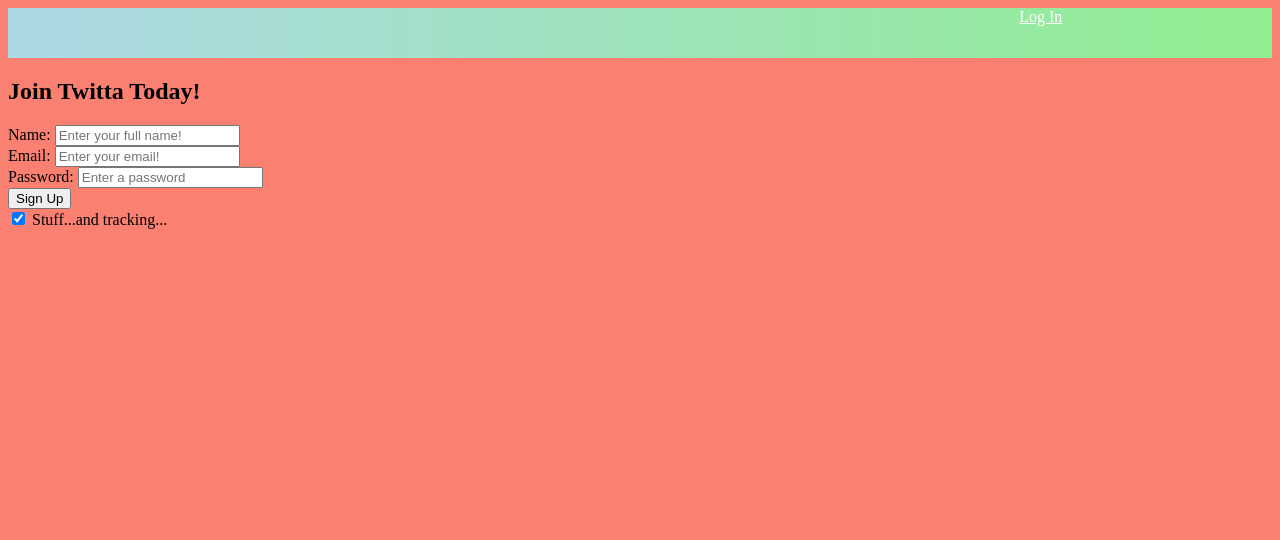
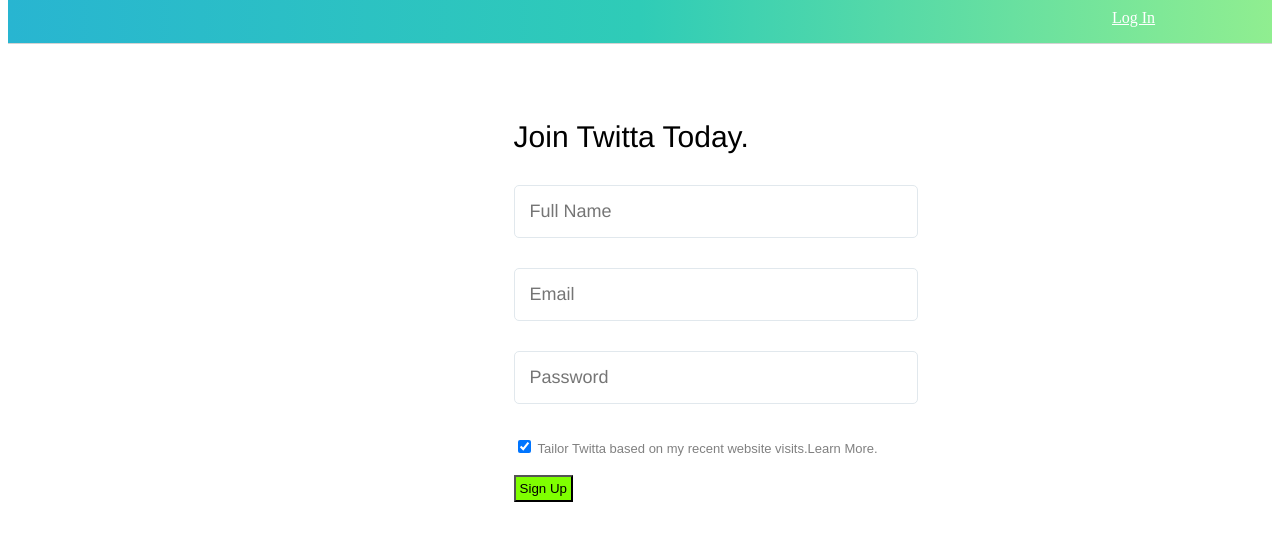
Before and after one commit to hjpdu/express_static, a website: page public/html/signup.html in a window 1280 px wide. Drawn offline with Linux system fonts and the light colour scheme; files whose address does not match are found by name.

Commit message:
Updated nav bar, styled checkbox text and forms

```diff
--- a/public/css/signup.css
+++ b/public/css/signup.css
@@ -1,22 +1,69 @@
 body{
-  background-color: salmon;
+  background-color: #fff;
   overflow-x:hidden;
 }
 #login-bar {
   /*margin: 0 -9999rem;*/
-  /*padding: 0.25rem 9999rem;*/
-  /*margin-top: -.5rem;*/
-  background: -webkit-linear-gradient(0, lightblue, lightgreen); /* For Safari 5.1 to 6.0 */
+  padding: 0.25rem 5rem;
+  margin-top: -.5rem;
+  background: -webkit-linear-gradient(0,#28B5D1, #2FCCB7, lightgreen); /* For Safari 5.1 to 6.0 */
 
   /*the above code is what allowed me to have the overflow
   on the header!*/
   /*background-color: blue;*/
-  width:100%;
-  height: 50px;
+  /*width:100%;*/
+  height: 35px;
+  border-bottom: 1px solid lightgrey;
+  background-size:auto;
 }
 
 #login-bar a {
   color: white;
   margin-left: 80%;
-  margin-top: 30px
+  margin-top: 5px;
+  position: absolute;
 }
+
+#login-form {
+  margin: 0 40%;
+  width: 500px
+
+}
+#login-form h2 {
+  font-family: helvetica;
+  font-size: 30px;
+  line-height: 36px;
+  font-weight: 300;
+  padding: 0;
+  margin-top: 15%;
+  margin-bottom: 15px
+}
+
+#login-form button {
+  display: flex;
+  background-color: chartreuse;
+  padding: 4px;
+  margin:0;
+}
+
+
+.signup-boxes {
+    background-color: #fff;
+  }
+
+  .signup-boxes input {
+    border-radius:5px;
+    width:372px;
+    padding: 15px;
+    margin-top: 15px;
+    margin-bottom:15px;
+    border: 1px solid #e1e8ed;
+    font-family: helvetica;
+    font-size:18px;
+  }
+
+  .checkbox-text {
+    color: grey;
+    font-family: Arial;
+    font-size: 13px;
+  }
--- a/public/html/signup.html
+++ b/public/html/signup.html
@@ -11,26 +11,32 @@
       <a href="/login">Log In</a>
     </div>
   </header>
-  <main>
-    <h2>Join Twitta Today!</h2>
+  <main id="login-form">
+    <h2>Join Twitta Today.</h2>
     <form action="/signup">
+      <div class= "signup-boxes">
+        <label for="name"></label>
+        <input type="text" placeholder="Full Name" required>
+      </div>
+      <div class= "signup-boxes">
+        <label for="email"></label>
+        <input type="email" placeholder="Email" required>
+      </div>
+      <div class= "signup-boxes">
+        <label for="password"></label>
+        <input type="password" placeholder ="Password" required>
+      </div>
+      <br>
       <div>
-        <label for="name">Name:</label>
-        <input type="text" placeholder="Enter your full name!" required>
-      </div>
-      <div>
-        <label for="email">Email:</label>
-        <input type="email" placeholder="Enter your email!" required>
-      </div>
-      <div>
-        <label for="password">Password:</label>
-        <input type="password" placeholder ="Enter a password" required>
-      </div>
-      <button type ="submit">Sign Up</button>
-      <div>
-        <input type="checkbox" checked> Stuff...and tracking...
+        <input type="checkbox" checked>
+        <span  class ="checkbox-text">
+          Tailor Twitta based on my recent website visits.<span>Learn More.
+          </span>
+        </span>
         <!-- this makes the checkbox pre-checked -->
       </div>
+      <br>
+      <button type ="submit">Sign Up</button>
 
     </form>
   </main>
```
